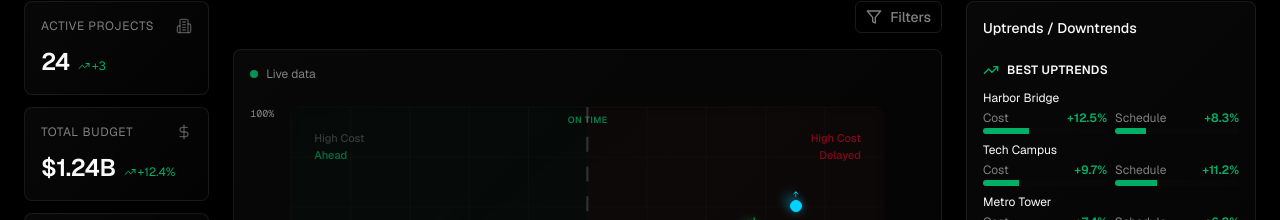
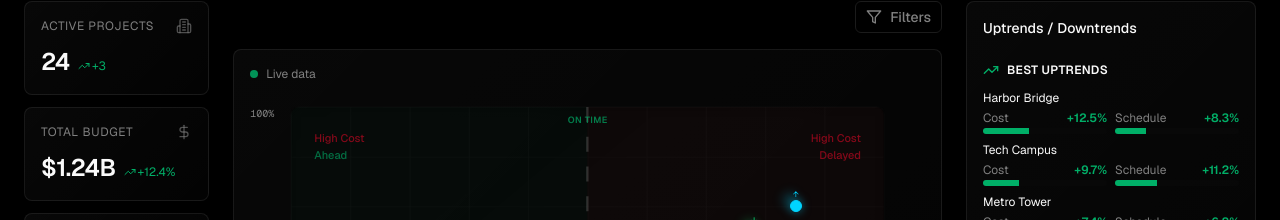
Before and after one commit to danielrebelo-volis/v0-volis-build-dashboard, a Next.js app: page / in a window 1280 px wide. Shown: the part 170-390 px from the top of the page. Built offline with nearby package versions, Linux system fonts and the light colour scheme.

Commit message:
style: update EVMMatrix component color codes and labels

```diff
--- a/components/evm-matrix.tsx
+++ b/components/evm-matrix.tsx
@@ -133,7 +133,7 @@ export function EVMMatrix({ filterType, filterValue }: EVMMatrixProps) {
         <div className="absolute inset-0 pointer-events-none px-6 py-6">
           {/* Top-Left: Ahead & High Cost */}
           <div className="absolute top-6 left-6 text-[11px] text-muted-foreground/40 font-medium">
-            <div className="text-muted-foreground/40">High Cost</div>
+            <div className="text-destructive/60">High Cost</div>
             <div className="text-success/60">Ahead</div>
           </div>
           {/* Top-Right: Delayed & High Cost */}
```
